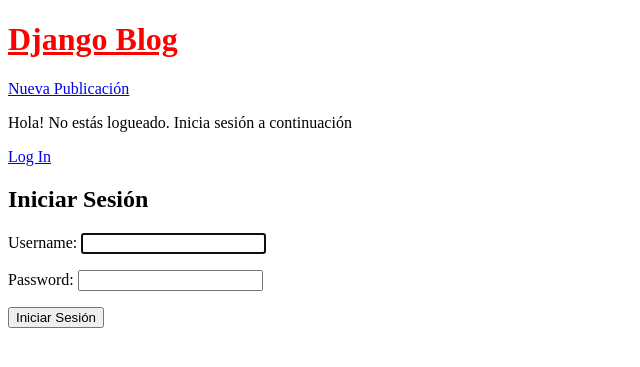
After one commit to osm3rr/django-blog, a Django app: page /accounts/login/ in a window 1280 px wide. The commit adds this page. Shown: the top 367 px of the page, without its empty margins (0-640 px from the left). Run offline with Django 5.2, Linux system fonts and the light colour scheme; some web fonts are replaced.

Commit message:
login link done

```diff
--- a/django_project/settings.py
+++ b/django_project/settings.py
@@ -123,3 +123,6 @@ STATICFILES_DIRS = [BASE_DIR / "static"] # new
 # https://docs.djangoproject.com/en/5.1/ref/settings/#default-auto-field
 
 DEFAULT_AUTO_FIELD = "django.db.models.BigAutoField"
+
+# Redirect to home URL after login
+LOGIN_REDIRECT_URL = "publications-list" # new
--- a/django_project/urls.py
+++ b/django_project/urls.py
@@ -16,9 +16,10 @@ Including another URLconf
 """
 
 from django.contrib import admin
-from django.urls import path, include # new
+from django.urls import path, include
 
 urlpatterns = [
     path("admin/", admin.site.urls),
-    path("", include("blog.urls")), # new
+    path("", include("blog.urls")),
+    path("accounts/", include("django.contrib.auth.urls")), # new
 ]
--- a/templates/_base.html
+++ b/templates/_base.html
@@ -21,6 +21,13 @@
             <a href="{% url 'publication-create' %}">Nueva Publicación</a>
         </div>
     </header>
+    {% if user.is_authenticated %}
+        <p>Hola {{ user.username }}!</p>
+    {% else %}
+        <p>Hola! No estás logueado. Inicia sesión a continuación</p>
+        <a href="{% url 'login' %}">Log In</a>
+    {% endif %}
+
     <div>
         {% block content %}
         {% endblock content %}
--- /dev/null
+++ b/templates/registration/login.html
@@ -0,0 +1,10 @@
+{% extends "_base.html" %}
+
+{% block content %}
+    <h2>Iniciar Sesión</h2>
+    <form method="post">
+        {% csrf_token %}
+        {{ form.as_p }}
+        <button type="submit">Iniciar Sesión</button>
+    </form>
+{% endblock content %}
```
Also changed, not shown: db.sqlite3.
